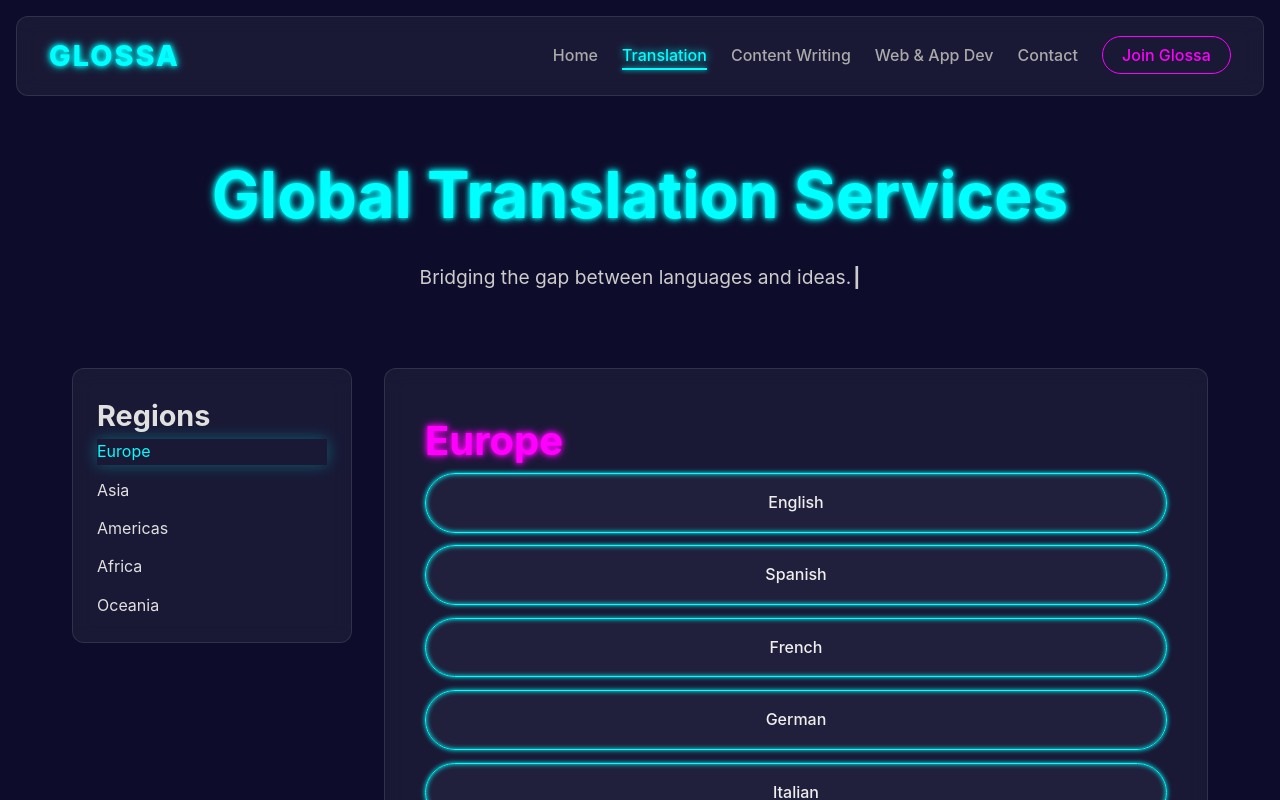
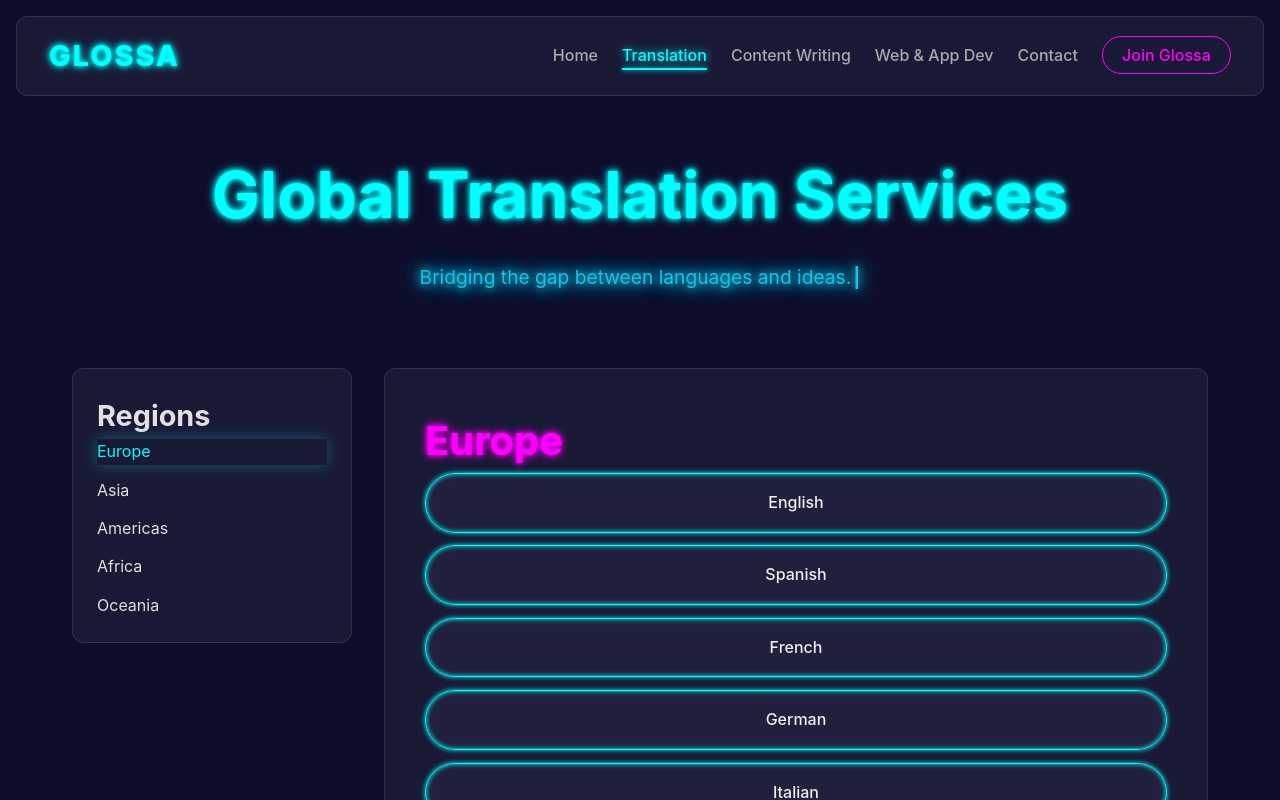
Before and after one commit to rmali83/Glossa, a React (Vite) app: page /translation in a window 1280 px wide. Shown: the top 800 px of the page. Built offline with nearby package versions, Linux system fonts and the light colour scheme.

Commit message:
style: update typewriter text color to gamma blue with glow effect

```diff
--- a/src/index.css
+++ b/src/index.css
@@ -8,6 +8,7 @@
   --neon-purple: #9d00ff;
   --neon-orange: #ff8c00;
   --neon-yellow: #ffff00;
+  --neon-gamma: #13c6e9;
   --glass-bg: rgba(255, 255, 255, 0.05);
   --glass-border: rgba(255, 255, 255, 0.1);
   --font-main: 'Inter', system-ui, Avenir, Helvetica, Arial, sans-serif;
@@ -67,6 +68,11 @@ ul {
 .text-neon-yellow {
   color: var(--neon-yellow);
   text-shadow: 0 0 5px var(--neon-yellow), 0 0 10px var(--neon-yellow);
+}
+
+.text-neon-gamma {
+  color: var(--neon-gamma);
+  text-shadow: 0 0 8px var(--neon-gamma), 0 0 16px var(--neon-gamma), 0 0 24px var(--neon-gamma);
 }
 
 
--- a/src/pages/ContentWriting.jsx
+++ b/src/pages/ContentWriting.jsx
@@ -11,7 +11,7 @@ const ContentWriting = () => {
         <div className="content-container page-container">
             <h1 className="text-neon-pink section-title">Content Writing</h1>
             <p className="intro-text" style={{ minHeight: '1.5em' }}>
-                <TypewriterText phrases={contentPhrases} />
+                <TypewriterText phrases={contentPhrases} className="text-neon-gamma" />
             </p>
 
             <div className="services-grid">
--- a/src/pages/Home.jsx
+++ b/src/pages/Home.jsx
@@ -33,7 +33,7 @@ const Home = () => {
                 <div className="hero-content">
                     <h1 className="hero-title text-neon-cyan">GLOSSA</h1>
                     <p className="hero-subtitle min-height-subtitle">
-                        <TypewriterText phrases={dynamicPhrases} />
+                        <TypewriterText phrases={dynamicPhrases} className="text-neon-gamma" />
                     </p>
                     <div className="hero-actions">
                         <Link to="/translation" className="btn btn-primary">
--- a/src/pages/Translation.jsx
+++ b/src/pages/Translation.jsx
@@ -25,7 +25,7 @@ const Translation = () => {
             <header className="translation-header">
                 <h1 className="text-neon-cyan section-title">Global Translation Services</h1>
                 <p className="intro-text" style={{ minHeight: '3em' }}>
-                    <TypewriterText phrases={translationPhrases} />
+                    <TypewriterText phrases={translationPhrases} className="text-neon-gamma" />
                 </p>
             </header>
 
--- a/src/pages/WebDevelopment.jsx
+++ b/src/pages/WebDevelopment.jsx
@@ -14,7 +14,7 @@ const WebDevelopment = () => {
         <div className="web-dev-container page-container">
             <h1 className="text-neon-cyan section-title">Web & Mobile Development</h1>
             <p className="intro-text" style={{ minHeight: '3em' }}>
-                <TypewriterText phrases={webPhrases} />
+                <TypewriterText phrases={webPhrases} className="text-neon-gamma" />
             </p>
 
             <div className="services-grid">
```
Also changed, not shown: 2 other files (tests, documents, lock files or other folders).
